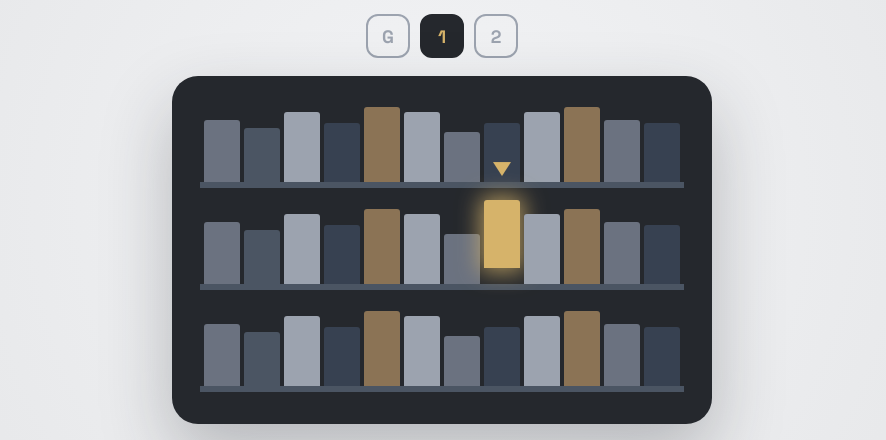
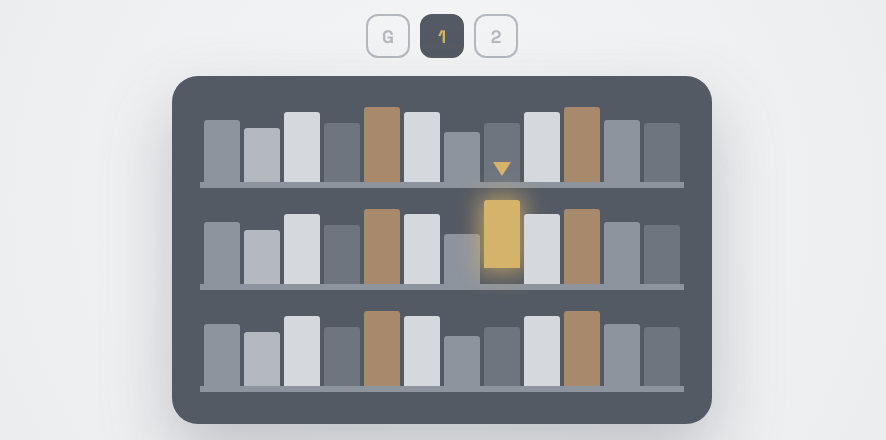
Before and after one commit to aisha0529/Smartshelf, a plain HTML site: page index.html in a window 1280 px wide. Shown: the part 116-556 px from the top of the page, without its empty margins (198-1084 px from the left). Drawn offline with Linux system fonts and the light colour scheme.

Commit message:
Refactor homepage.css styles and animations

```diff
--- a/homepage.css
+++ b/homepage.css
@@ -7,18 +7,18 @@
 }
 
 :root {
-    --dark: #25282D;
-    --grey: #4B5563;
+    --dark: #545A63;
+    --grey: #7A808A;
     --gold: #D6B36A;
-    --background: #E8E9EB;
+    --background: #ECEDEF;
     --cycle: 7s; /* tempoh satu pusingan animasi */
 }
 
 body {
     min-height: 100vh;
     min-height: 100dvh;
-    background: radial-gradient(circle at 50% 40%, #F3F4F6 0, var(--background) 62%);
-    color: var(--dark);
+    background: radial-gradient(circle at 50% 40%, #F6F7F8 0, var(--background) 62%);
+    color: #2A2D32;
     font-family: 'Space Grotesk', Arial, sans-serif;
 }
 
@@ -79,9 +79,9 @@ a {
     height: 44px;
     display: grid;
     place-items: center;
-    border: 2px solid #9CA3AF;
+    border: 2px solid #B4B8BF;
     border-radius: 12px;
-    color: #9CA3AF;
+    color: #B4B8BF;
     font-size: 18px;
     font-weight: 700;
 }
@@ -96,7 +96,7 @@ a {
     padding: 28px 28px 14px;
     background: var(--dark);
     border-radius: 26px;
-    box-shadow: 0 30px 70px rgba(37, 40, 45, 0.28);
+    box-shadow: 0 30px 70px rgba(84, 90, 99, 0.32);
 }
 
 .rows {
@@ -110,7 +110,7 @@ a {
     gap: 4px;
     padding: 0 4px;
     margin-bottom: 18px;
-    border-bottom: 6px solid #4B5563;
+    border-bottom: 6px solid #8E949D;
 }
 
 .row i {
@@ -119,18 +119,18 @@ a {
     min-width: 0;
     height: 80%;
     border-radius: 3px 3px 0 0;
-    background: #6B7280;
+    background: #8E949D;
 }
 
-.row i:nth-child(2n)   { background: #4B5563; height: 70%; }
-.row i:nth-child(3n)   { background: #9CA3AF; height: 90%; }
-.row i:nth-child(4n)   { background: #374151; height: 76%; }
-.row i:nth-child(5n)   { background: #8B7355; height: 96%; }
+.row i:nth-child(2n)   { background: #B4B8BF; height: 70%; }
+.row i:nth-child(3n)   { background: #D5D8DD; height: 90%; }
+.row i:nth-child(4n)   { background: #6F757F; height: 76%; }
+.row i:nth-child(5n)   { background: #A8896B; height: 96%; }
 .row i:nth-child(7n)   { height: 64%; }
 
 /* Buku yang dicari */
 .row i.target {
-    background: #8B7355;
+    background: #A8896B;
     height: 88%;
     animation: pop var(--cycle) ease-in-out infinite;
 }
@@ -183,7 +183,7 @@ h1 {
     border-radius: 18px;
     font-size: 24px;
     font-weight: 700;
-    box-shadow: 0 14px 34px rgba(37, 40, 45, 0.28);
+    box-shadow: 0 14px 34px rgba(84, 90, 99, 0.32);
     transition: transform 0.15s ease, background 0.15s ease;
 }
 
@@ -193,7 +193,7 @@ h1 {
 }
 
 .start-btn:hover {
-    background: #41464F;
+    background: #454A52;
 }
 
 .start-btn:active {
@@ -203,9 +203,9 @@ h1 {
 /* KEYFRAMES (satu pusingan = mula pilih aras, imbas rak, buku timbul) */
 
 @keyframes floorOn {
-    0%, 5%   { background: transparent; color: #9CA3AF; border-color: #9CA3AF; }
+    0%, 5%   { background: transparent; color: #B4B8BF; border-color: #B4B8BF; }
     10%, 92% { background: var(--dark); color: var(--gold); border-color: var(--dark); }
-    98%, 100% { background: transparent; color: #9CA3AF; border-color: #9CA3AF; }
+    98%, 100% { background: transparent; color: #B4B8BF; border-color: #B4B8BF; }
 }
 
 @keyframes scan {
@@ -216,9 +216,9 @@ h1 {
 }
 
 @keyframes pop {
-    0%, 56%  { transform: translateY(0); background: #8B7355; box-shadow: none; }
+    0%, 56%  { transform: translateY(0); background: #A8896B; box-shadow: none; }
     62%, 92% { transform: translateY(-16px); background: var(--gold); box-shadow: 0 0 22px 4px rgba(214, 179, 106, 0.75); }
-    98%, 100% { transform: translateY(0); background: #8B7355; box-shadow: none; }
+    98%, 100% { transform: translateY(0); background: #A8896B; box-shadow: none; }
 }
 
 @keyframes pin {
```
